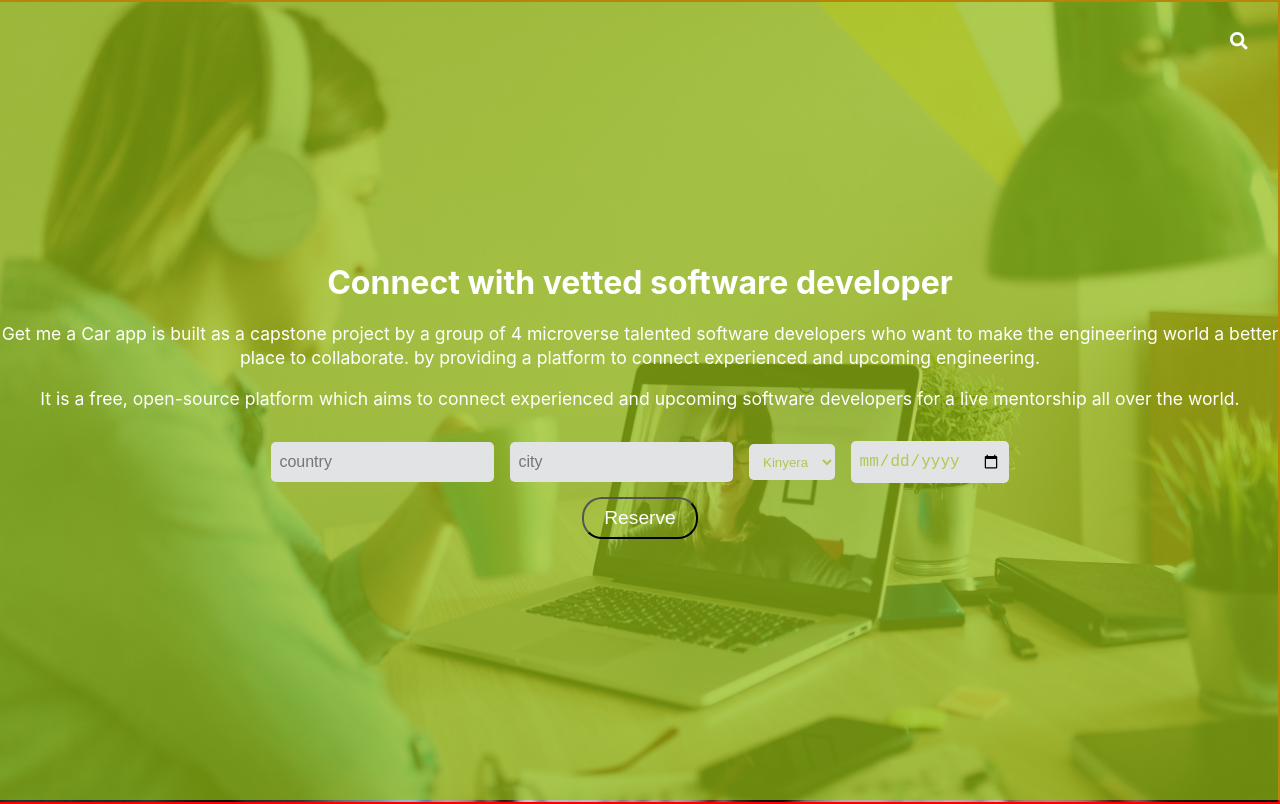
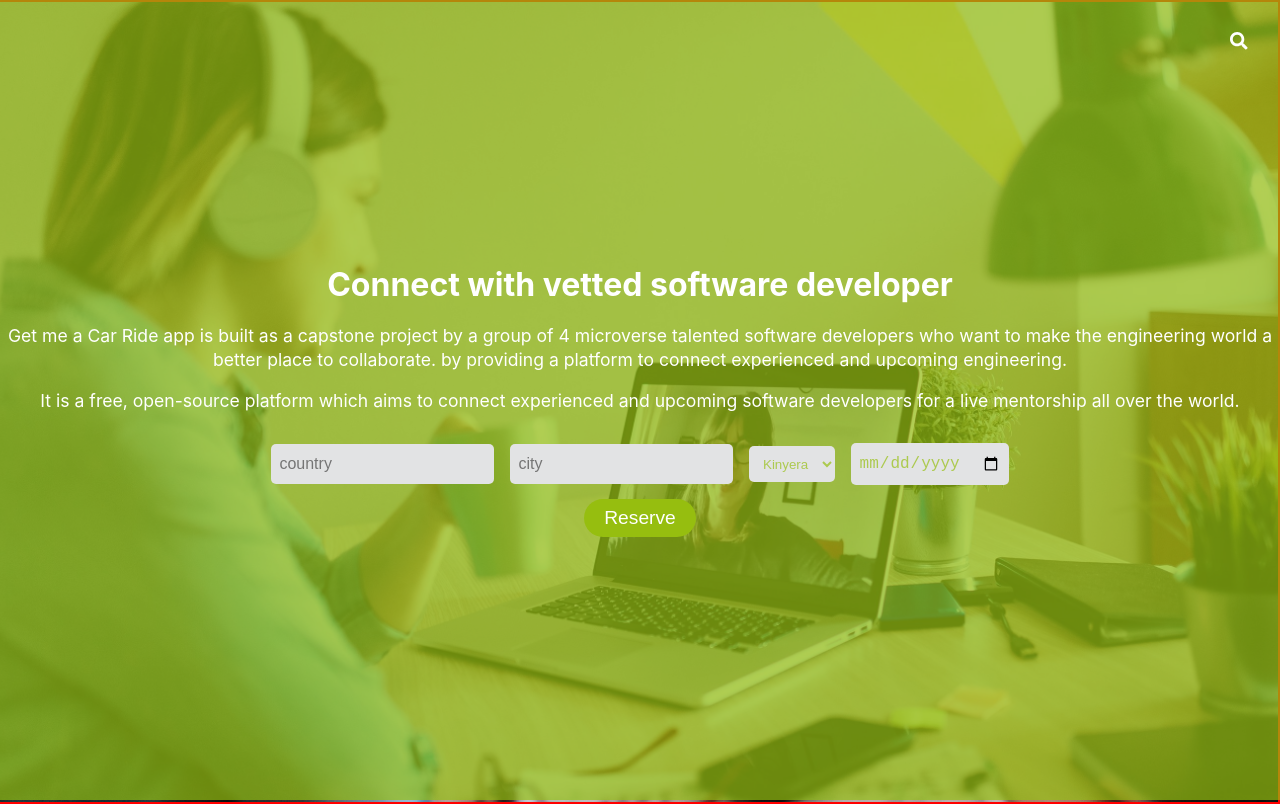
Before and after one commit to teckim/carbook-ui, a React (Create React App) app: page /reserve in a window 1280 px wide. Built offline with nearby package versions, Linux system fonts and the light colour scheme.

Commit message:
styled the reserved button

```diff
--- a/src/app/components/Reserve.js
+++ b/src/app/components/Reserve.js
@@ -15,7 +15,7 @@ function Reserve() {
       <div className="container showcase-inner">
         <h1>Connect with vetted software developer</h1>
         <p className="about">
-          Get me a Car app is built as a capstone project by a group of 4
+          Get me a Car Ride app is built as a capstone project by a group of 4
           microverse talented software developers who want to make the
           engineering world a better place to collaborate. by providing a
           platform to connect experienced and upcoming engineering.
--- a/src/app/components/Reserve.module.css
+++ b/src/app/components/Reserve.module.css
@@ -66,12 +66,13 @@
   }
 
   .reserve {
-    background-color: var(--primary);
+    background-color: #96be0fff;
     padding: 8px 20px;
     color: white;
     font-size: 1.2rem;
     border-radius: 20px;
     text-align: center;
+    border: none;
   }
 
   .wrapper {
```
